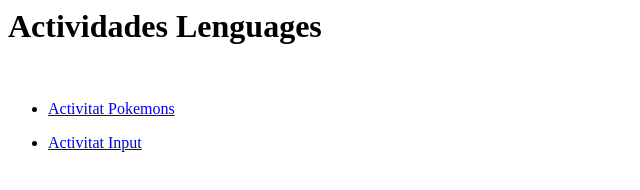
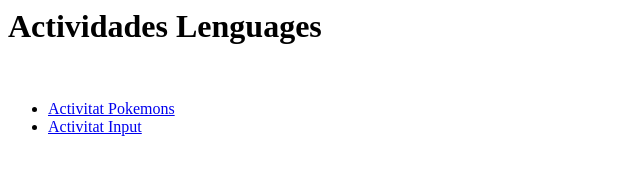
Before and after one commit to RFerrerIesEstacio/HTML-CSS-Semi, a plain HTML site: page index.html in a window 1280 px wide. Shown: the whole page, without its empty margins (0-640 px from the left). Drawn offline with Linux system fonts and the light colour scheme.

Commit message:
Fix mistake

```diff
--- a/index.html
+++ b/index.html
@@ -5,7 +5,5 @@
 
 <ul>
     <li><a href="./Activitat Pokemons/">Activitat Pokemons</a></li>
+    <li><a href="./Activitat Input/">Activitat Input</a></li>
 </ul>
-<ul>
-    <li><a href="./Activitat Input//">Activitat Input</a></li>
-</ul>
```
